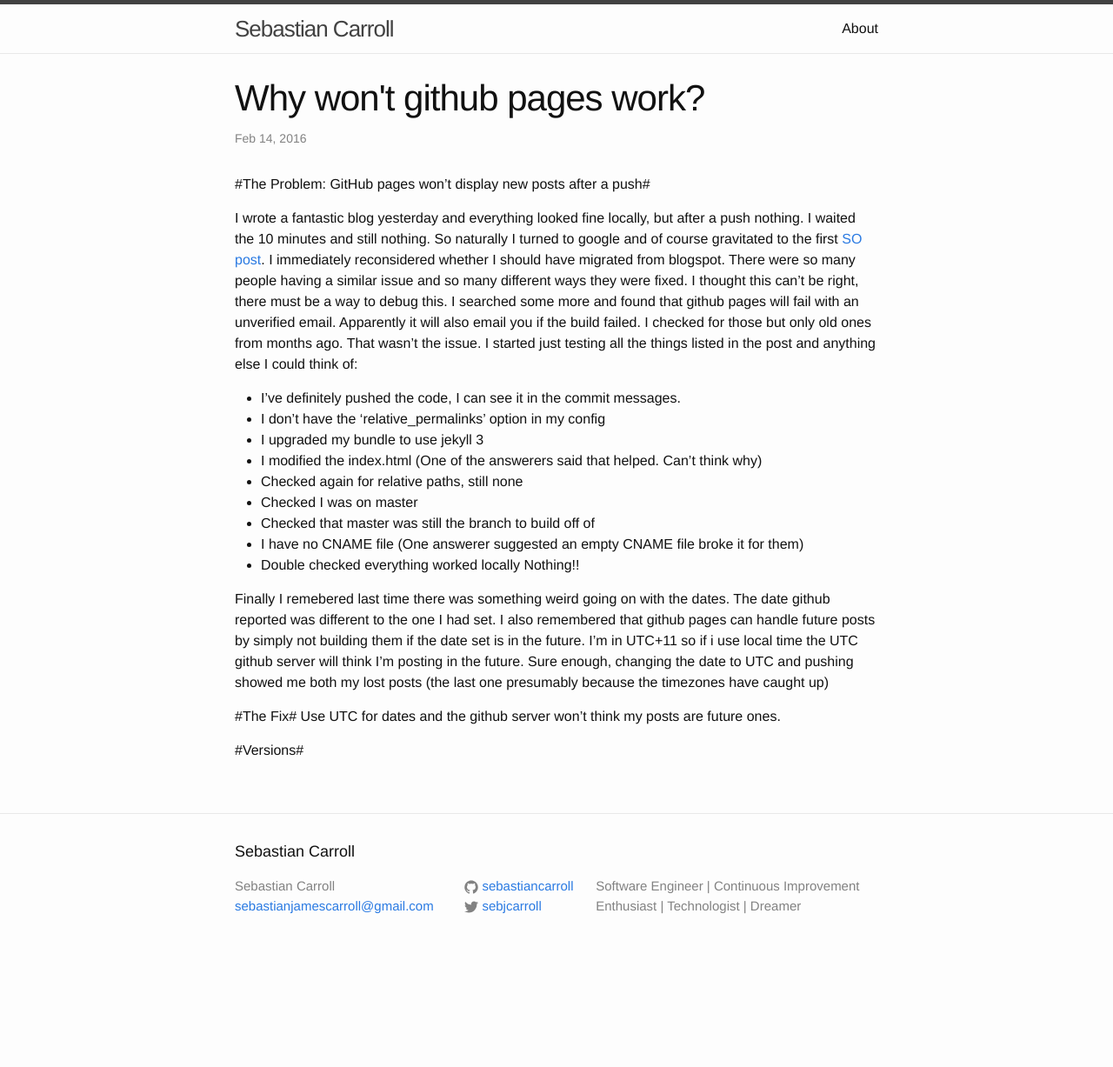
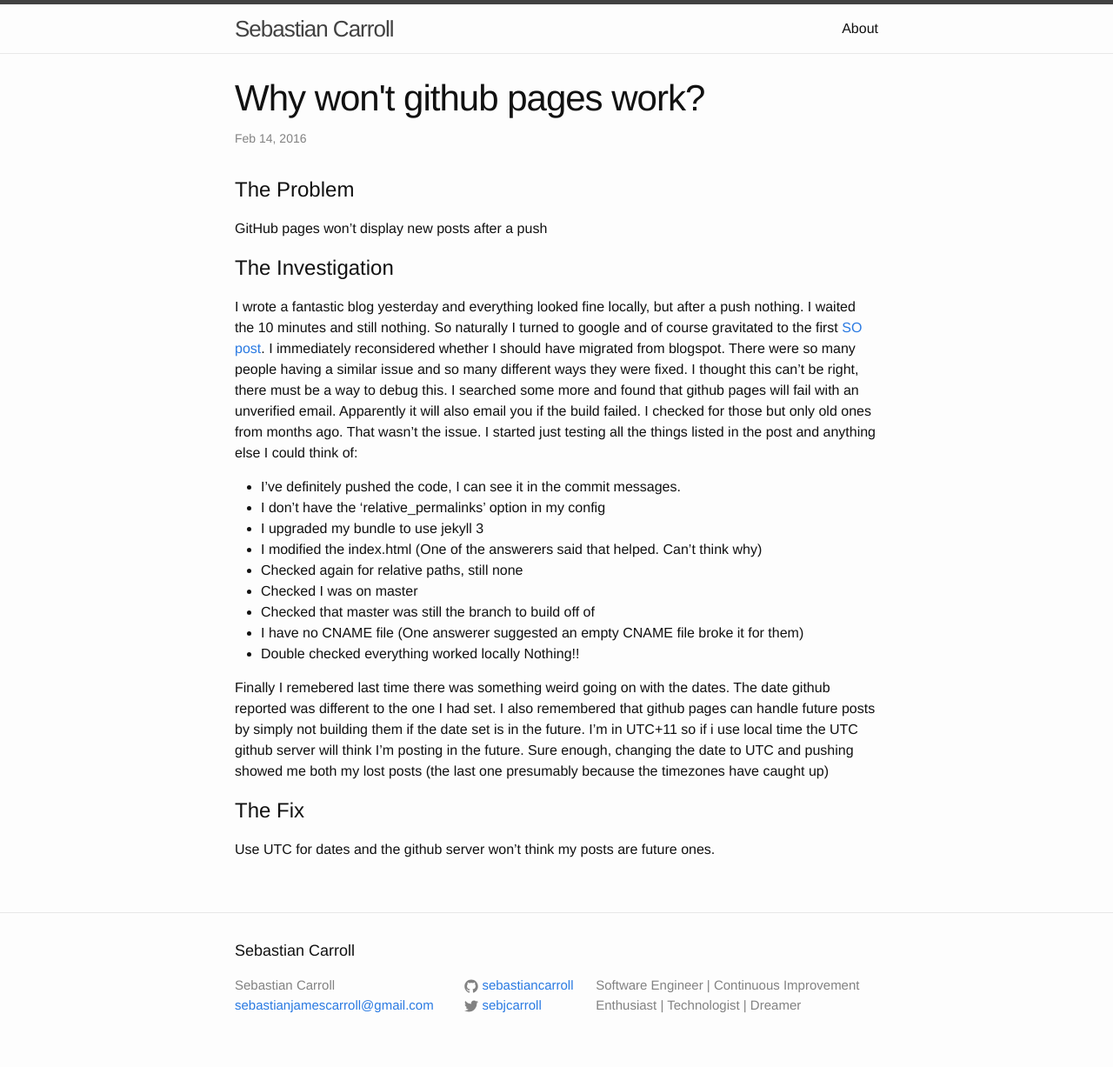
Before and after one commit to SebastianCarroll/sebastiancarroll.github.io, a Jekyll site: the page built from _posts/2016-02-14-why-wont-github-pages-work.markdown, in a window 1280 px wide. Shown: the whole page at 87% size. Built offline with Jekyll 4.4.1, drawn with Linux system fonts in a browser that asks for light colours; before the commit the page ends 1113 px from its top, so only the background shows below that.

Commit message:
Corrected headings not formatting correctly. Hopefully for good now

```diff
--- a/_posts/2016-02-14-why-wont-github-pages-work.markdown
+++ b/_posts/2016-02-14-why-wont-github-pages-work.markdown
@@ -5,8 +5,10 @@ date:   2016-02-14 6:10
 categories: github jekyll github-pages
 ---
 
-#The Problem: GitHub pages won't display new posts after a push#
+# The Problem #
+GitHub pages won't display new posts after a push
 
+# The Investigation #
 I wrote a fantastic blog yesterday and everything looked fine locally, but after a push nothing. I waited the 10 minutes and still nothing. So naturally I turned to google and of course gravitated to the first [SO post](http://stackoverflow.com/questions/20422279/github-pages-are-not-updating). I immediately reconsidered whether I should have migrated from blogspot. There were so many people having a similar issue and so many different ways they were fixed.  I thought this can't be right, there must be a way to debug this. I searched some more and found that github pages will fail with an unverified email. Apparently it will also email you if the build failed. I checked for those but only old ones from months ago. That wasn't the issue. I started just testing all the things listed in the post and anything else I could think of:
 * I've definitely pushed the code, I can see it in the commit messages.
 * I don't have the 'relative_permalinks' option in my config
@@ -21,7 +23,5 @@ Nothing!!
 
 Finally I remebered last time there was something weird going on with the dates. The date github reported was different to the one I had set. I also remembered that github pages can handle future posts by simply not building them if the date set is in the future. I'm in UTC+11 so if i use local time the UTC github server will think I'm posting in the future. Sure enough, changing the date to UTC and pushing showed me both my lost posts (the last one presumably because the timezones have caught up)
 
-#The Fix#
+# The Fix #
 Use UTC for dates and the github server won't think my posts are future ones.
-
-#Versions#
```
Also changed, not shown: _posts/2016-02-13-finally-fixed-that-chrome-problem.markdown (+4 -3 lines).
